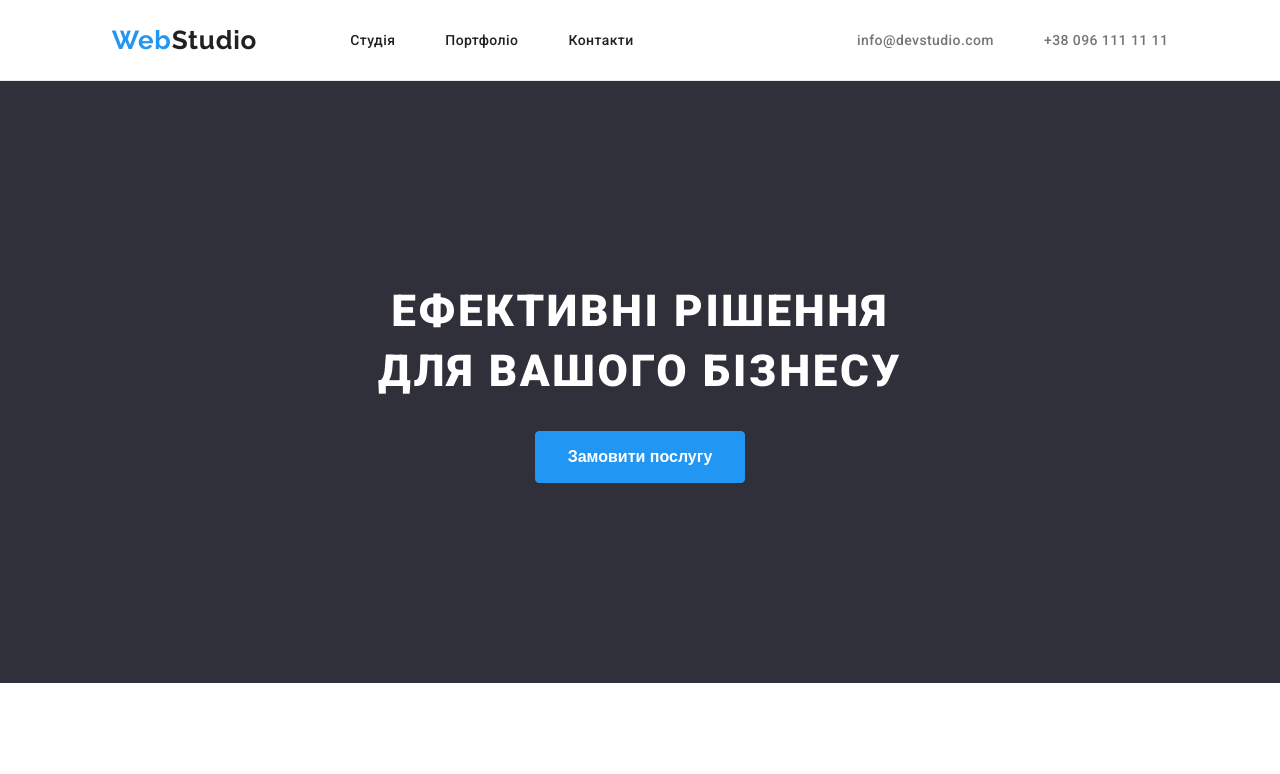
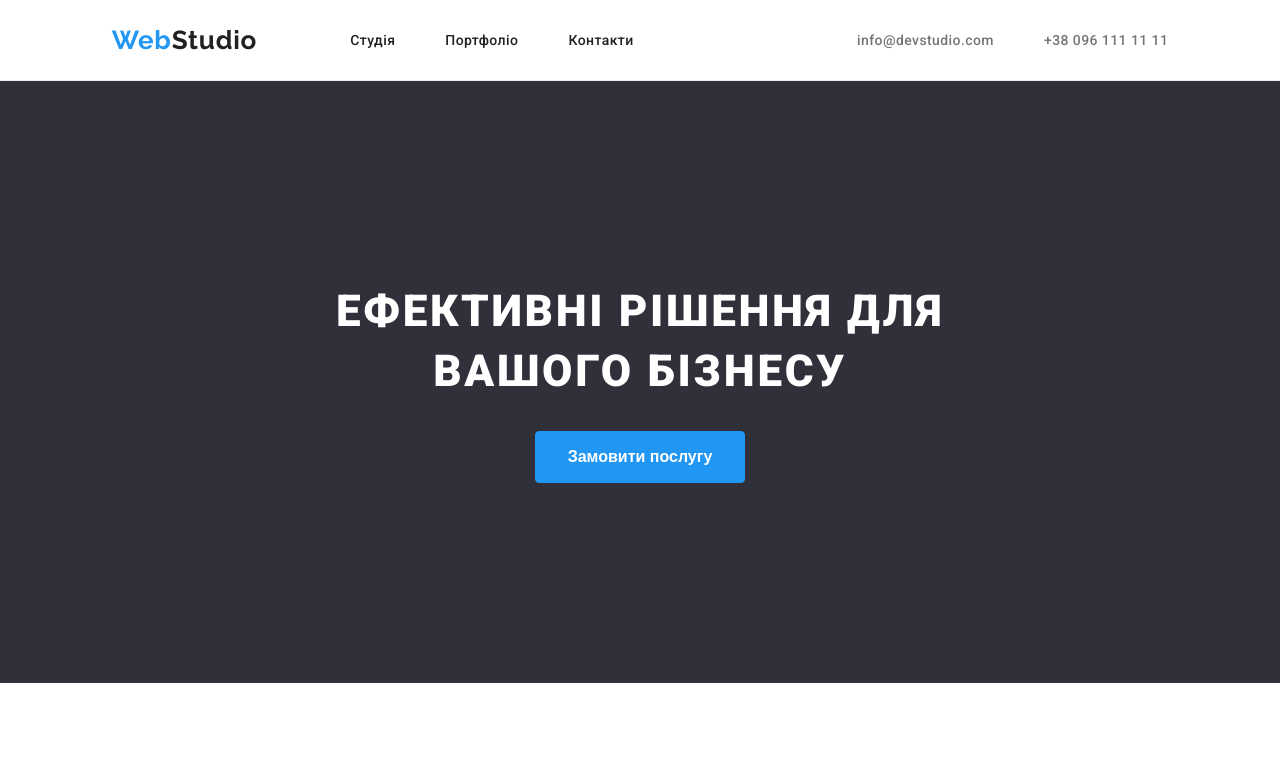
Before and after one commit to Ruslan-Karnaukh/goit-markup-hw-01, a plain HTML site: page index.html in a window 1280 px wide. Shown: the top 774 px of the page. Drawn offline with Linux system fonts and the light colour scheme.

Commit message:
width 600px > 700px (hero - title)

```diff
--- a/css/styles.css
+++ b/css/styles.css
@@ -96,7 +96,7 @@ li{
     text-transform: uppercase;
     color: var(--background-color);
     margin-bottom: 30px;
-    width: 600px;
+    width: 700px;
     margin: 0 auto;
 }
 .button-hero{
```
